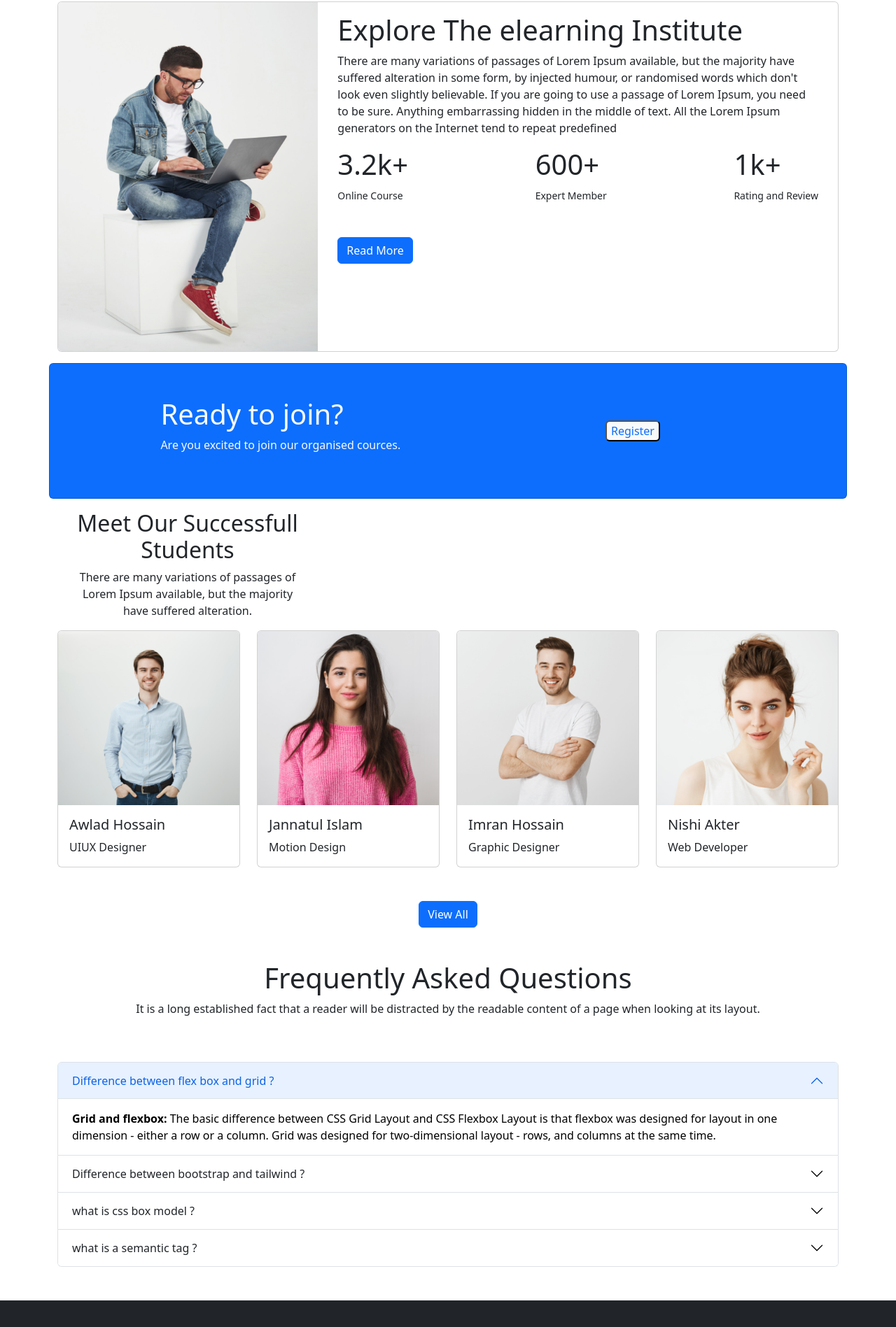
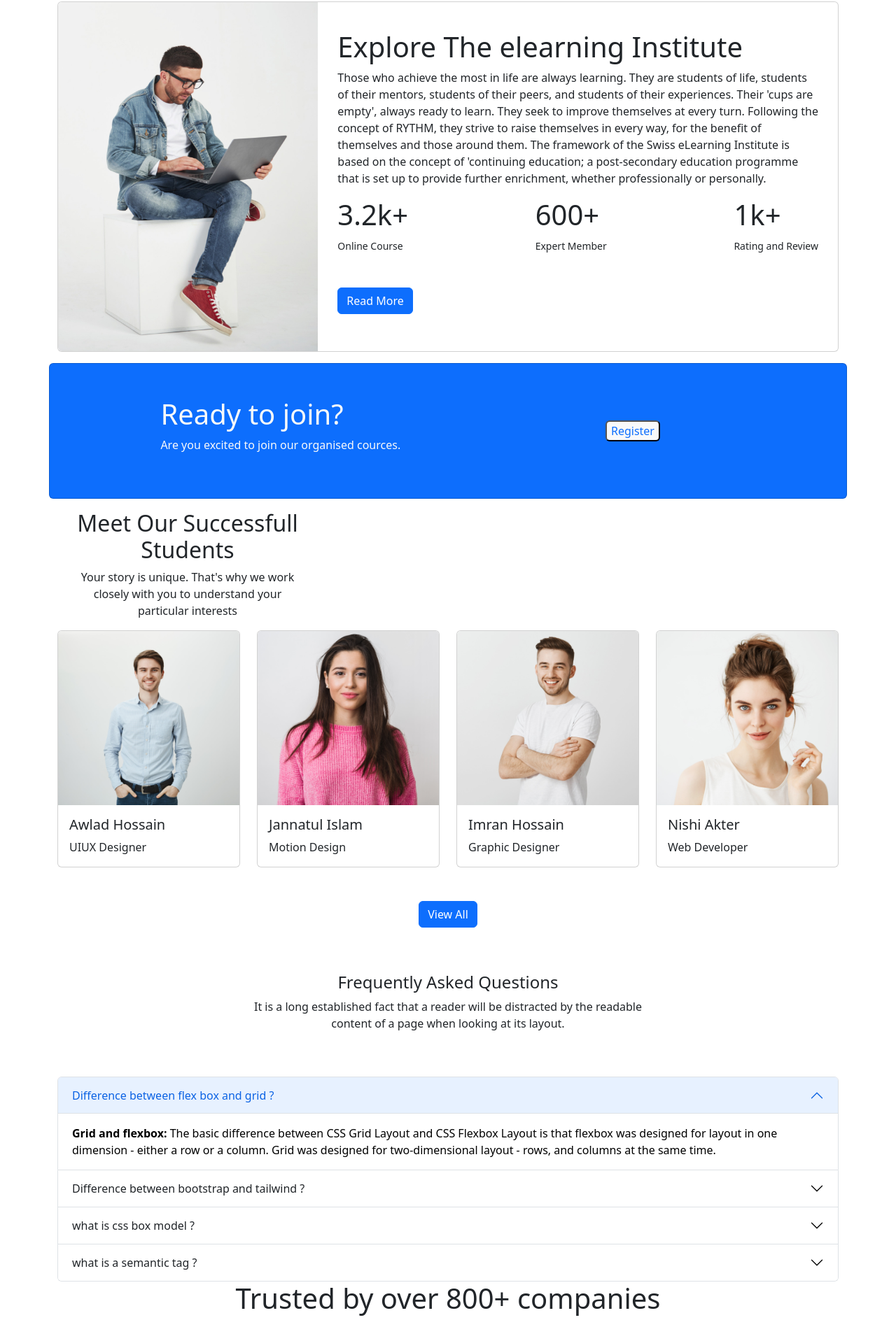
Before and after one commit to saklainmostak1/assignment-3, a plain HTML site: page index.html in a window 1280 px wide. Shown: the part 1800-3697 px from the top of the page at 70% size. Drawn offline with nearby package versions, Linux system fonts and the light colour scheme.

Commit message:
full done

```diff
--- a/index.html
+++ b/index.html
@@ -174,7 +174,7 @@
                                 </div>
                             </div>
                             <div class="col-lg-6 col-md-12">
-                                <div class="card  mt-4">
+                                <div class="card d-md-none d-lg-block d-sm-none d-md-block mt-4">
                                     <div class="row">
                                         <div class="col-md-4 ">
                                             <img
@@ -194,7 +194,7 @@
                                 </div>
                             </div>
                             <div class="col-lg-6 col-md-12">
-                                <div class="card mt-4">
+                                <div class="card d-md-none d-lg-block d-sm-none d-md-block mt-4">
                                     <div class="row">
                                         <div class="col-md-4 ">
                                             <img
@@ -214,7 +214,7 @@
                                 </div>
                             </div>
                             <div class="col-lg-6 col-md-12">
-                                <div class="card mt-4">
+                                <div class="card d-md-none d-lg-block d-sm-none d-md-block mt-4">
                                     <div class="row">
                                         <div class="col-md-4 ">
                                             <img
@@ -251,19 +251,12 @@
                           <div class="col-md-4">
                             <img src="images/working.png" class="img-fluid rounded-start h-100 w-100" alt="...">
                           </div>
-                          <div class="col-md-8">
+                          <div class="col-md-8 mt-4 ">
                             <div class="card-body">
                                 <div class="container ">
                               <h1 class="card-title">Explore The elearning
                                 Institute</h1>
-                              <p class="card-text">There are many variations of passages of Lorem Ipsum available, but the
-                                majority have suffered alteration in some form, by injected humour, or
-                                randomised words which don't look even slightly believable. If you are going
-                                to use a passage of Lorem Ipsum, you need to be sure.
-
-
-                                Anything embarrassing hidden in the middle of text. All the Lorem Ipsum
-                                generators on the Internet tend to repeat predefined</p>
+                              <p class="card-text">Those who achieve the most in life are always learning. They are students of life, students of their mentors, students of their peers, and students of their experiences. Their 'cups are empty', always ready to learn. They seek to improve themselves at every turn. Following the concept of RYTHM, they strive to raise themselves in every way, for the benefit of themselves and those around them. The framework of the Swiss eLearning Institute is based on the concept of 'continuing education; a post-secondary education programme that is set up to provide further enrichment, whether professionally or personally.</p>
                                 <div class="d-flex justify-content-between">
                                     <div>
                                         <h1>3.2k+  </h1>
@@ -312,15 +305,13 @@
                 <div class="card text-center container border border-0">
                     <div class="card-body col-lg-4">
                       <h2 class="card-title col-sm-12">Meet Our Successfull Students</h2>
-                      <p class="card-text">There are many variations of passages of
-                        Lorem Ipsum available, but the majority
-                        have suffered alteration.</p>
+                      <p class="card-text">Your story is unique. That's why we work closely with you to understand your particular interests</p>
                     </div>
                   </div>
                 <div class="container">
                     <div class="row row-cols-1 row-cols-lg-4 row-cols-md-2 g-4">
                         <div class="col d-sm-none d-md-block">
-                          <div class="card">
+                          <div class="card d-sm-none d-md-block">
                             <img src="images/student/student-1.png" class="card-img-top" alt="...">
                             <div class="card-body">
                               <h5 class="card-title">Awlad Hossain</h5>
@@ -366,15 +357,13 @@
             </section>
             <!-- ask Questions start -->
             <section>
-                <div class="container mt-5">
-                    <div class="d-flex justify-content-center">
-                    <h1>Frequently Asked Questions</h1>
-                </div>
-                <div class="d-flex justify-content-center">
-                    <p>It is a long established fact that a reader will be distracted by the readable
+                <div class="card text-center mt-5 border border-0">
+                    <div class="card-body ">
+                      <h4 class="card-title">Frequently Asked Questions</h4>
+                      <p class="card-text">It is a long established fact that a reader will be distracted by the readable <br>
                         content of a page when looking at its layout.</p>
                     </div>
-                </div>
+                  </div>
             </section>
             <section>
                 <div class="container mt-5">
@@ -431,8 +420,21 @@
                       </div>
                 </div>
             </section>
+        </main>
+        <section class=" d-sm-none d-md-block d-md-none d-lg-block">
+            <div>
+                <h1 class="d-flex justify-content-center">Trusted by over 800+ companies</h1>
 
-        </main>
+            </div>
+            <div class=" container mt-5 d-flex justify-content-around">
+                <img class="col-lg-1" src="images/company/company-1.png" alt="">
+                <img class="col-lg-1" src="images/company/company-2.png" alt="">
+                <img class="col-lg-1 " src="images/company/company-3.png" alt="">
+                <img class="col-lg-1 " src="images/company/company-4.png" alt="">
+                <img src="images/company/company-5.png" alt="">
+                <img src="images/company/company-6.png" alt="">
+            </div>
+           </section>
         <footer>
             <div class="pt-5 pb-5 bg-dark text-white mt-5" id="last-footer">
                <h1>Education Buddies</h1>
```
